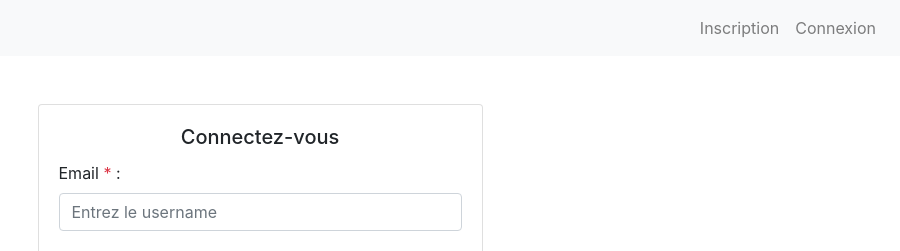
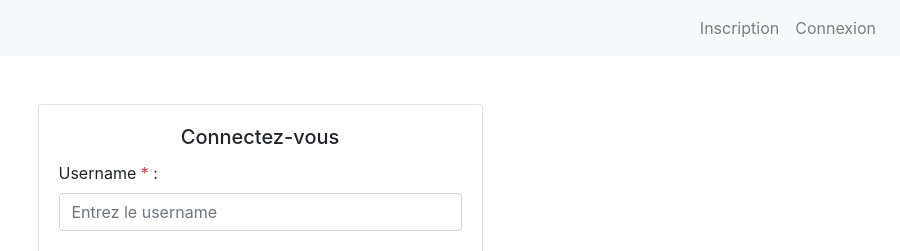
Before and after one commit to Mdidu/tp_gestionProjet, an Angular app: page /login in a window 1280 px wide. Shown: the top 251 px of the page, without its empty margins (380-1280 px from the left). Built offline with nearby package versions, Linux system fonts and the light colour scheme.

Commit message:
update login component html

```diff
--- a/src/app/component/login/login.component.html
+++ b/src/app/component/login/login.component.html
@@ -6,7 +6,7 @@
           <h5 class="card-title text-center">Connectez-vous</h5>
           <form class="form-signin" [formGroup]="loginForm" (ngSubmit)="onLogin()">
             <div class="form-group">
-              <label for="username">Email <span class="text-danger">*</span> :</label>
+              <label for="username">Username <span class="text-danger">*</span> :</label>
               <input type="text" formControlName="username" class="form-control col-sm-12" id="username" aria-describedby="username" placeholder="Entrez le username">
             </div>
             <div class="form-group">
```
